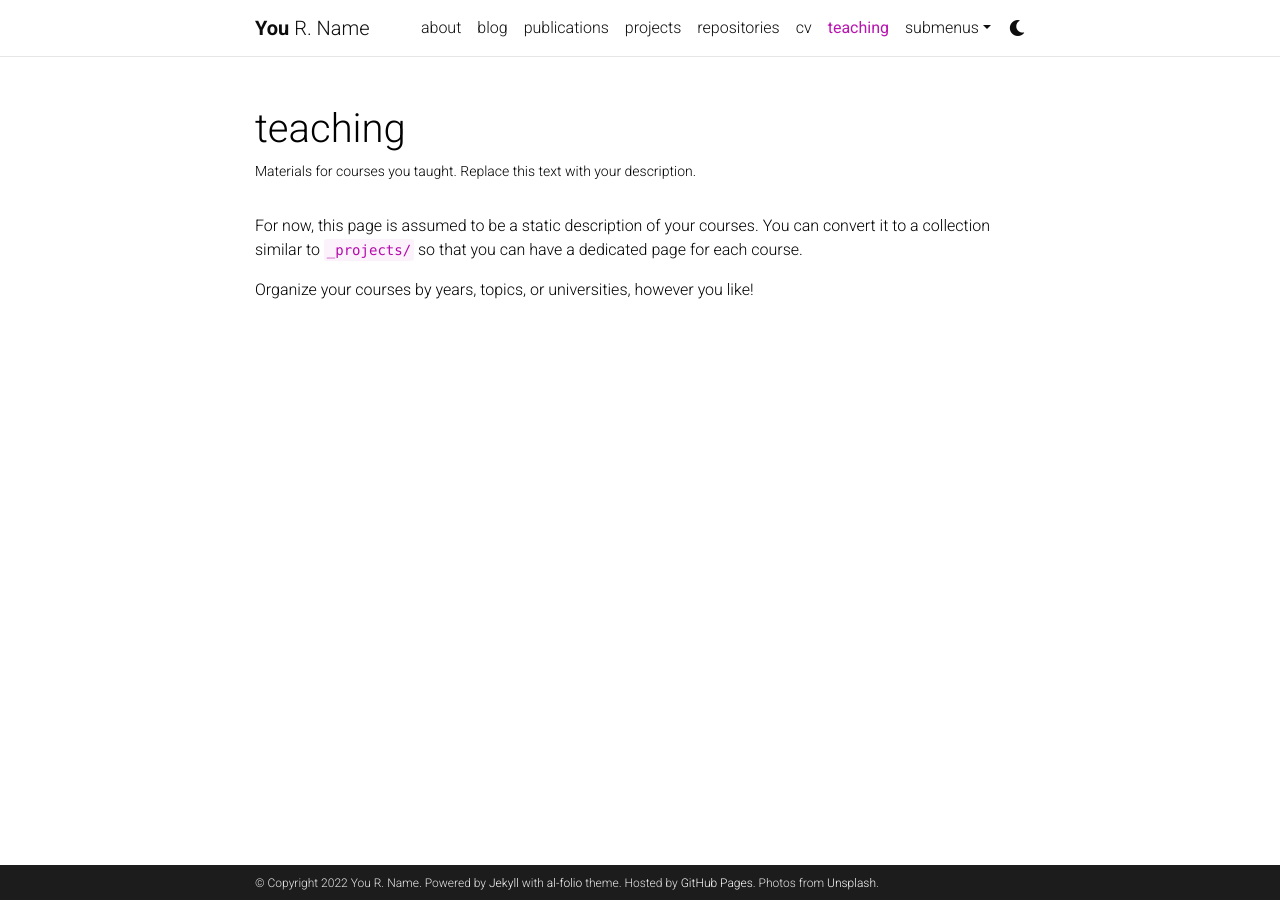
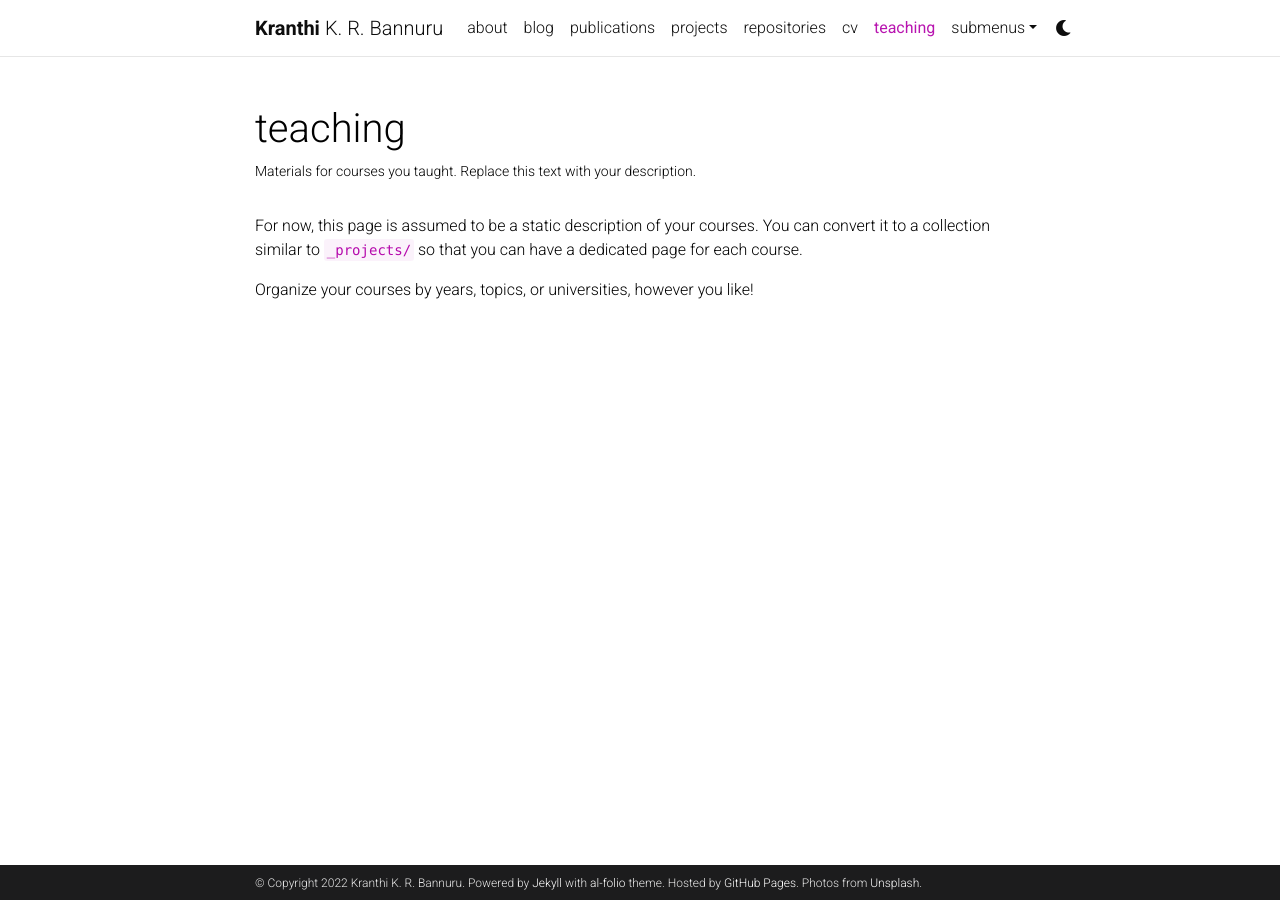
Before and after one commit to kbannuru/kbannuru_alfolio_v1.github.io, a Jekyll site: the page built from _pages/teaching.md, in a window 1280 px wide. Built offline with Jekyll 4.4.1, drawn with Linux system fonts in a browser that asks for light colours; comment, search, counter and statistics services are not loaded; a style sheet for code colours, icons or effects is not loaded.

Commit message:
Update _config.yml

```diff
--- a/_config.yml
+++ b/_config.yml
@@ -3,10 +3,10 @@
 # -----------------------------------------------------------------------------
 
 title: blank # the website title (if blank, full name will be used instead)
-first_name: You
-middle_name: R.
-last_name: Name
-email: you@example.com
+first_name: Kranthi
+middle_name: K. R.
+last_name: Bannuru
+email: kbannuru@gmail.com
 description: > # the ">" symbol means to ignore newlines until "footer_text:"
   A simple, whitespace theme for academics. Based on [*folio](https://github.com/bogoli/-folio) design.
 footer_text: >
@@ -67,14 +67,14 @@ og_image: # The site-wide (default for all links) Open Graph preview image
 # Social integration
 # -----------------------------------------------------------------------------
 
-github_username: # your GitHub user name
+github_username: kbannuru # your GitHub user name
 gitlab_username: # your GitLab user name
 twitter_username: # your Twitter handle
-linkedin_username: # your LinkedIn user name
+linkedin_username: kbannuru # your LinkedIn user name
 scholar_userid: # your Google Scholar ID
 semanticscholar_id: # your Semantic Scholar ID
 whatsapp_number: # your WhatsApp number (full phone number in international format. Omit any zeroes, brackets, or dashes when adding the phone number in international format.)
-orcid_id: # your ORCID ID
+orcid_id: 0000-0002-0929-8128 # your ORCID ID
 medium_username: # your Medium username
 quora_username: # your Quora username
 publons_id: # your ID on Publons
```
